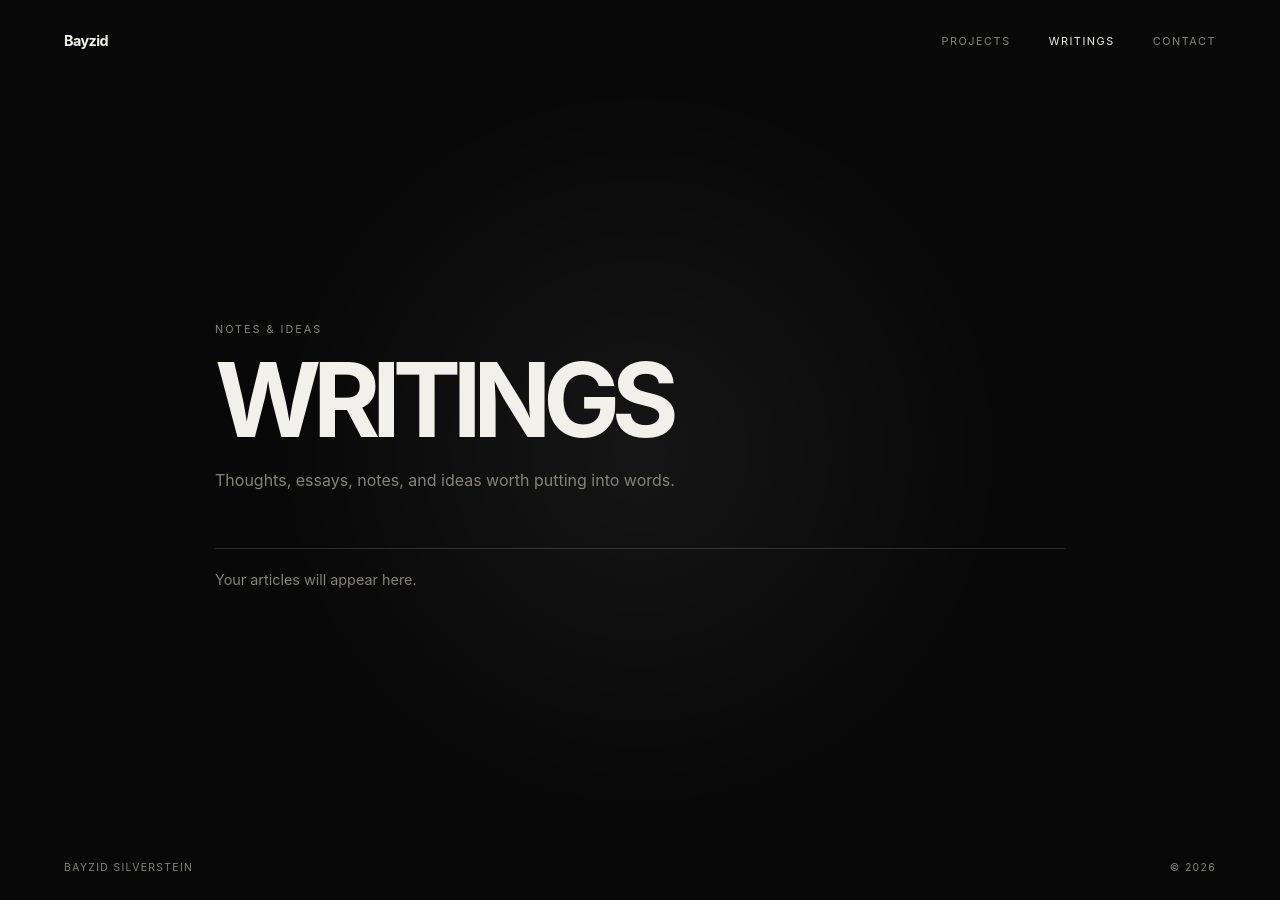
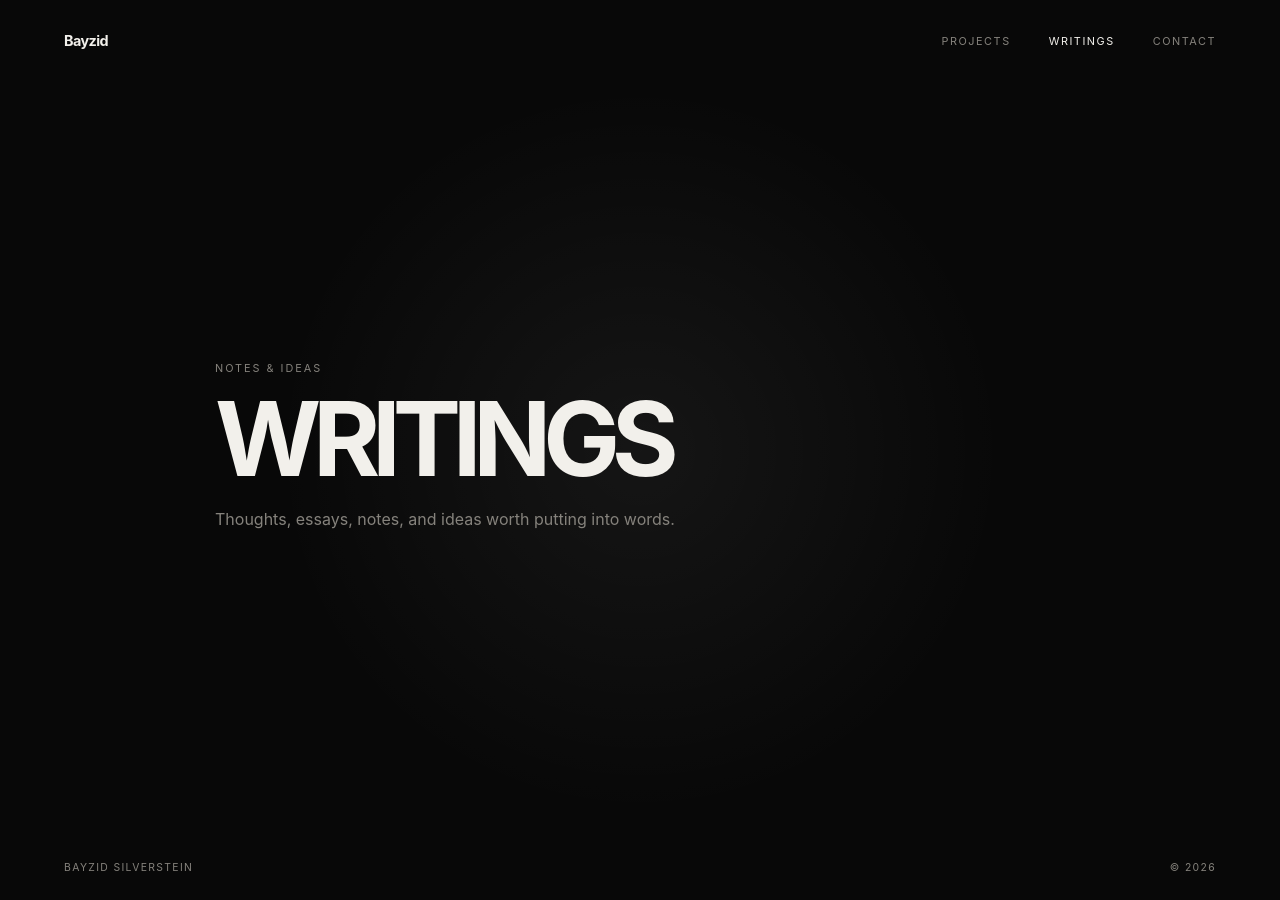
Before and after one commit to bayzidsilverstein/bayzidsilverstein.github.io, a Jekyll site: the page built from writing/writing.html, in a window 1280 px wide. Built offline with Jekyll 4.4.1, drawn with Linux system fonts in a browser that asks for light colours.

Commit message:
Remove empty-state placeholder from writing/writing.html

```diff
--- a/writing/writing.html
+++ b/writing/writing.html
@@ -7,5 +7,5 @@ permalink: /writing/writing.html
 <body><div class="page content"><header><a class="brand" href="/">Bayzid</a><nav aria-label="Main navigation"><a href="/projects/project.html">Projects</a><a href="/writing/writing.html" aria-current="page">Writings</a><a href="/contact.html">Contact</a></nav></header>
 <main><div class="eyebrow">Notes & ideas</div><h1>Writings</h1><p class="intro">Thoughts, essays, notes, and ideas worth putting into words.</p>
 {% assign articles = site.pages | where_exp: "item", "item.path contains 'writing/articles/'" | sort: "date" | reverse %}
-{% if articles.size > 0 %}<div class="writing-list">{% for article in articles %}<a class="writing-item" href="{{ article.url }}"><span class="writing-date">{% if article.date %}{{ article.date | date: "%B %-d, %Y" }}{% else %}Article{% endif %}</span><strong>{{ article.title }}</strong><span class="writing-excerpt">{{ article.description | default: article.excerpt | strip_html | truncate: 160 }}</span></a>{% endfor %}</div>{% else %}<div class="empty">Your articles will appear here.</div>{% endif %}</main>
+{% if articles.size > 0 %}<div class="writing-list">{% for article in articles %}<a class="writing-item" href="{{ article.url }}"><span class="writing-date">{% if article.date %}{{ article.date | date: "%B %-d, %Y" }}{% else %}Article{% endif %}</span><strong>{{ article.title }}</strong><span class="writing-excerpt">{{ article.description | default: article.excerpt | strip_html | truncate: 160 }}</span></a>{% endfor %}</div>{% endif %}</main>
 <footer><span>Bayzid Silverstein</span><span>© {{ site.time | date: "%Y" }}</span></footer></div></body></html>
```
